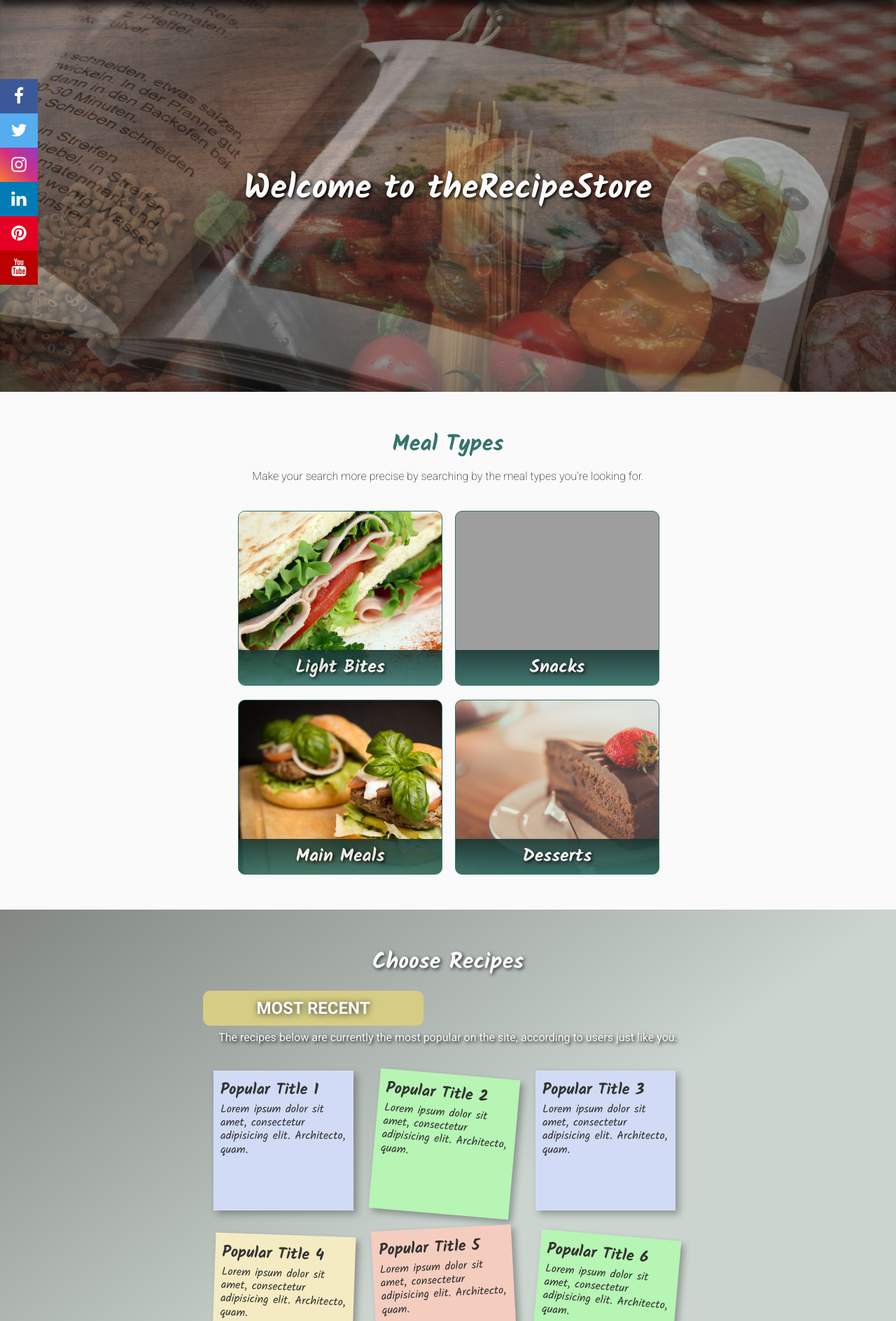
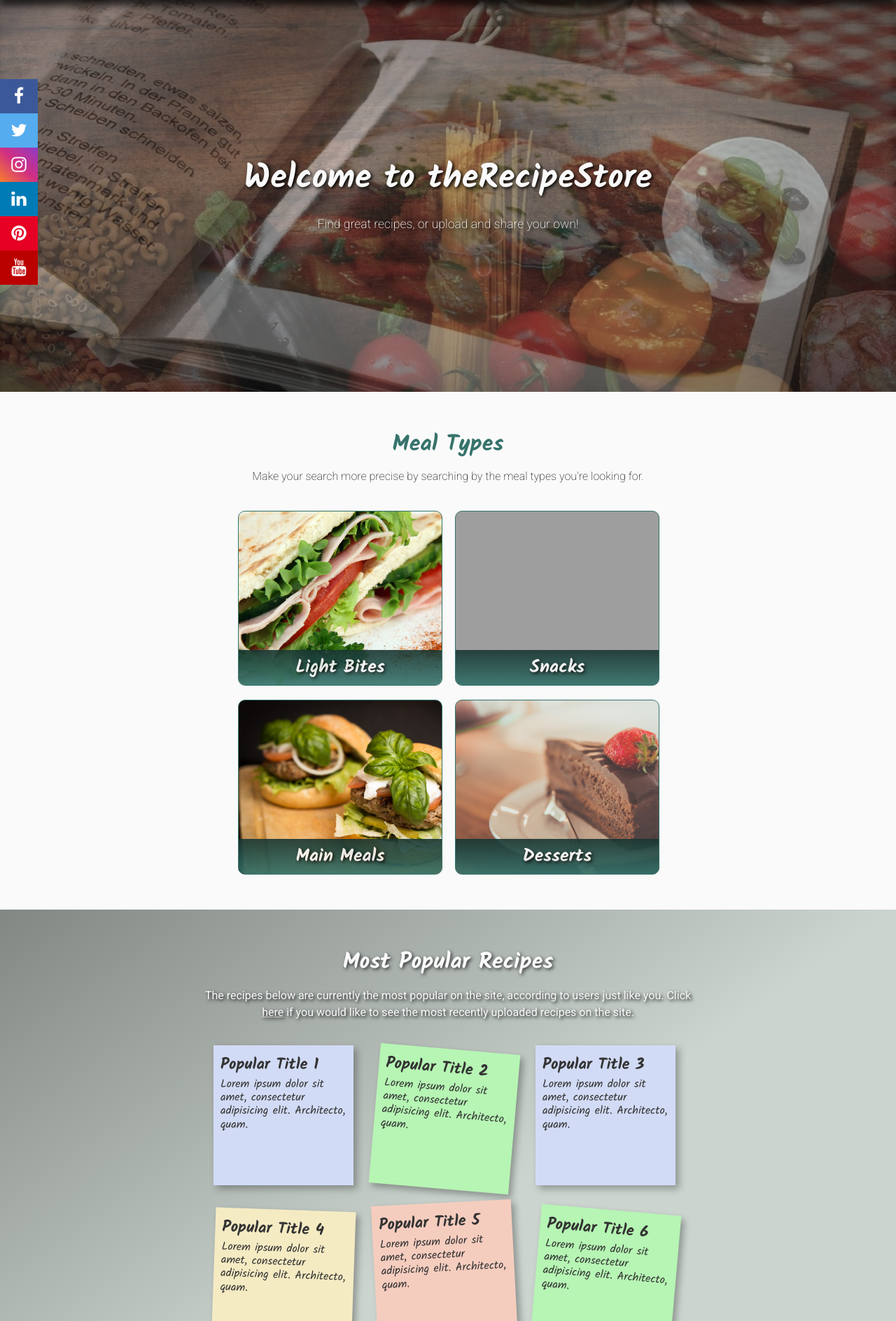
Before and after one commit to JShad30/the_recipe_store, a Flask app: page / in a window 1280 px wide. Shown: the part 60-1948 px from the top of the page at 70% size. Run offline with Flask 2, Linux system fonts and the light colour scheme; some libraries are stand-ins or nearby versions; grey boxes are pictures that could not be loaded.

Commit message:
mealtype and home page updated so the users can switch between the most popular and most recently uploaded recipes

```diff
--- a/static/css/style.css
+++ b/static/css/style.css
@@ -717,10 +717,13 @@ light blue - 80C0B8
     background-image: linear-gradient(to bottom right, #828784, #CBD4CE, #CBD4CE);
 }
 
-.meal-type-intro,
-.post-it-notes-intro {
+.meal-type-intro {
     width: 80%;
     max-width: 600px;
+}
+
+.post-it-notes-intro {
+    width: 100%;
 }
 
 .meal-type-intro-heading,
@@ -757,6 +760,8 @@ light blue - 80C0B8
     font-size: 1em;
     line-height: 1.6em;
     text-shadow: 2px 2px 5px #000000;
+    text-align: center;
+    margin-bottom: 40px;
 }
 
 .meal-type-section-container {
@@ -891,53 +896,20 @@ light blue - 80C0B8
 
 
 /*----------Post it note section on the home page. Some of these are also used within the pages when the user selects their preferences, i.e. meal type----------*/
-.popular-recent-button-choices {
-    display: flex;
-    width: 100%;
-    flex-direction: column;
-    justify-content: center;
-    align-items: center;
-    margin-bottom: 20px;
-}
 
 .popular-recent-button {
-    height: 50px;
-    width: 100%;
-    border-radius: 10px;
-    display: flex;
-    justify-content: center;
-    align-items: center;
-    font-size: 1.5em;
-    text-transform: uppercase;
+    text-decoration: underline;
+}
+
+#most-popular-button,
+#most-recent-button {
     color: #FAFAFA;
-    margin: 5px 0;
-    text-shadow: 1px 1px 10px #333333;
-    font-weight: 700;
-}
-
-#most-popular-button {
-    background-color: #9EB7CC;
-    transition-duration: 0.1s;
-    transition-timing-function: ease-in-out;
-}
-
-#most-popular-button:hover {
-    transition-property: background-color;
-    background-color: #6C7E8C;
-    transition-duration: 0.1s;
-    transition-timing-function: ease-in-out;
-    cursor: pointer;
-}
-
-#most-recent-button {
-    background-color: #D6CD85;
-    transition-duration: 0.1s;
-    transition-timing-function: ease-in-out;
-}
-
+}
+
+#most-popular-button:hover,
 #most-recent-button:hover {
-    transition-property: background-color;
-    background-color: #96905D;
+    transition-property: color;
+    color: #193632;
     transition-duration: 0.1s;
     transition-timing-function: ease-in-out;
     cursor: pointer;
@@ -971,9 +943,9 @@ light blue - 80C0B8
 .most-recent-intro-paragraph {
     text-align: center;
     color: #FAFAFA;
-    text-shadow: 2px 2px 5px #000000;
     font-size: 1em;
     line-height: 1.5em;
+    text-shadow: 2px 2px 5px #000000;
     margin-bottom: 20px;
 }
 
--- a/templates/index.html
+++ b/templates/index.html
@@ -9,6 +9,7 @@
         <div class="image-container">
             <div class="image-text">
                 <h2 class="image-text-header">Welcome to theRecipeStore</h2>
+                <p class="image-text-paragraph">Find great recipes, or upload and share your own!</p>
             </div>
         </div>
     </div>
@@ -47,17 +48,18 @@
 
 <!--Post it notes section to display popular and recents-->
 <section class="post-it-notes-section">
-    <div class="post-it-notes-intro">
-        <!--Introduction to the section where the user can choose from menus for their specific meal type choice-->
-        <h2 class="post-it-notes-intro-heading">Choose Recipes</h2>
-    </div>
 
     <!--Container for the post it notes-->
     <div class="post-it-notes-section-container" id="most-popular-post-it-notes">
+
         <div class="most-popular-intro">
-            <div class="popular-recent-button" id="most-recent-button">Most Recent</div>
-            <p class="most-popular-intro-paragraph">The recipes below are currently the most popular on the site, according to users just like you.</p>
+            <div class="post-it-notes-intro">
+                <!--Introduction to the section where the user can choose from menus for their specific meal type choice-->
+                <h2 class="post-it-notes-intro-heading">Most Popular Recipes</h2>
+            </div>
+            <p class="most-popular-intro-paragraph">The recipes below are currently the most popular on the site, according to users just like you. Click <span class="popular-recent-button" id="most-popular-button">here</span> if you would like to see the most recently uploaded recipes on the site.</p>
         </div>
+
         <ul class="post-it-notes">
             <li class="post-it-note">
                 <a href="#">
@@ -118,10 +120,15 @@
 
     <!--Container for the post it notes-->
     <div class="post-it-notes-section-container" id="most-recent-post-it-notes">
+
         <div class="most-popular-intro">
-            <div class="popular-recent-button" id="most-popular-button">Most Popular</div>
-            <p class="most-recent-intro-paragraph">The recipes below are the most recently uploaded by the members on the site.</p>
+            <div class="post-it-notes-intro">
+                <!--Introduction to the section where the user can choose from menus for their specific meal type choice-->
+                <h2 class="post-it-notes-intro-heading">Most Recent Recipes</h2>
+            </div>
+            <p class="most-popular-intro-paragraph">The recipes below are the most recently uploaded to the site, according to users just like you. Click <span class="popular-recent-button" id="most-recent-button">here</span> if you would like to see the most popular recipes on the site as voted by users.</p>
         </div>
+
         <ul class="post-it-notes">
             <li class="post-it-note">
                 <a href="#">
```
Also changed, not shown: templates/mealtype.html (+5 -5 lines).
